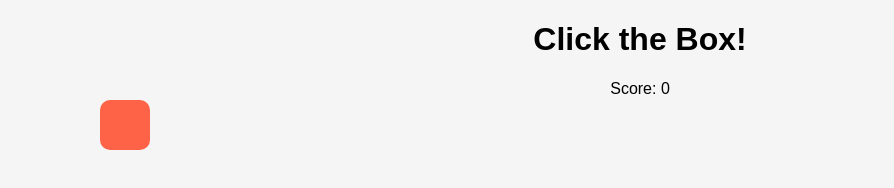
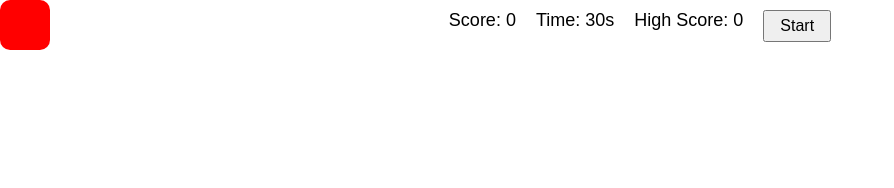
Before and after one commit to vineet574/click-the-box, a plain HTML site: page index.html in a window 1280 px wide. Shown: the whole page, without its empty margins (0-894 px from the left). Drawn offline with Linux system fonts and the light colour scheme.

Commit message:
Update index.html

```diff
--- a/index.html
+++ b/index.html
@@ -1,16 +1,52 @@
 <!DOCTYPE html>
 <html lang="en">
 <head>
-  <meta charset="UTF-8" />
-  <meta name="viewport" content="width=device-width, initial-scale=1.0"/>
+  <meta charset="UTF-8">
   <title>Click the Box Game</title>
-  <link rel="stylesheet" href="style.css" />
+  <style>
+    body {
+      margin: 0;
+      overflow: hidden;
+      font-family: Arial, sans-serif;
+      text-align: center;
+    }
+    #box {
+      position: absolute;
+      width: 50px;
+      height: 50px;
+      background-color: red;
+      border-radius: 10px;
+      cursor: pointer;
+      transition: all 0.2s ease;
+    }
+    #ui {
+      position: fixed;
+      top: 10px;
+      width: 100%;
+      display: flex;
+      justify-content: center;
+      gap: 20px;
+      font-size: 18px;
+    }
+    #startBtn {
+      padding: 5px 15px;
+      font-size: 16px;
+      cursor: pointer;
+    }
+  </style>
 </head>
 <body>
-  <h1>Click the Box!</h1>
-  <p>Score: <span id="score">0</span></p>
-  <div id="box"></div>
 
-  <script src="script.js"></script>
+<div id="box"></div>
+
+<div id="ui">
+  <div>Score: <span id="score">0</span></div>
+  <div>Time: <span id="timer">30</span>s</div>
+  <div>High Score: <span id="highScore">0</span></div>
+  <button id="startBtn">Start</button>
+</div>
+
+<script src="game.js"></script>
+
 </body>
 </html>
```
